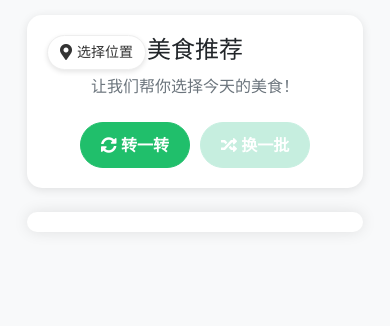
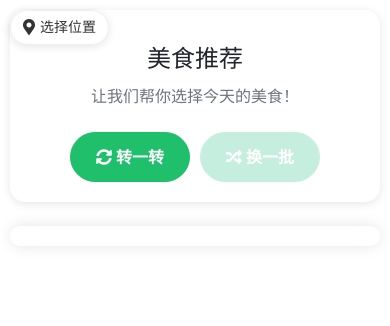
Before and after one commit to ly-wang19/food-spinner, a Flask app: page / in a window 390 px wide. Shown: the top 326 px of the page. Run offline with Flask 3, Linux system fonts and the light colour scheme.

Commit message:
全面优化移动端体验：调整布局、改进触摸交互、优化滚动体验

```diff
--- a/templates/index.html
+++ b/templates/index.html
@@ -8,16 +8,22 @@
     <link href="https://cdnjs.cloudflare.com/ajax/libs/font-awesome/5.15.4/css/all.min.css" rel="stylesheet">
     <style>
         body {
-            background-color: #f8f9fa;
-            padding: 15px;
-            padding-bottom: 80px;
-            touch-action: manipulation;
-            -webkit-tap-highlight-color: transparent;
+            margin: 0;
+            padding: 0;
+            font-family: -apple-system, BlinkMacSystemFont, "Segoe UI", Roboto, "Helvetica Neue", Arial, sans-serif;
+            background-color: #f5f5f5;
+            min-height: 100vh;
+            display: flex;
+            flex-direction: column;
         }
 
         .container {
-            max-width: 600px;
+            max-width: 800px;
             margin: 0 auto;
+            padding: 20px;
+            box-sizing: border-box;
+            width: 100%;
+            flex: 1;
         }
 
         .header {
@@ -339,6 +345,114 @@
         @keyframes spin {
             0% { transform: rotate(0deg); }
             100% { transform: rotate(360deg); }
+        }
+
+        /* 移动端优化 */
+        @media screen and (max-width: 768px) {
+            body {
+                background-color: #ffffff;
+            }
+
+            .container {
+                padding: 10px;
+                max-width: 100%;
+            }
+
+            .wheel-container {
+                width: 100%;
+                max-width: 300px;
+                margin: 10px auto;
+                padding: 0;
+            }
+
+            #wheel {
+                width: 100%;
+                height: auto;
+            }
+
+            .location-btn {
+                position: fixed;
+                top: 10px;
+                left: 10px;
+                z-index: 1000;
+                background: rgba(255, 255, 255, 0.95);
+                box-shadow: 0 2px 8px rgba(0,0,0,0.1);
+            }
+
+            .modal-content {
+                width: 90%;
+                max-width: 350px;
+                margin: 50px auto;
+                border-radius: 12px;
+            }
+
+            .search-input {
+                width: 100%;
+                padding: 12px;
+                font-size: 16px;
+                border-radius: 8px;
+            }
+
+            .search-results {
+                max-height: 60vh;
+                padding: 10px;
+            }
+
+            .button-container {
+                flex-direction: row;
+                justify-content: center;
+                gap: 15px;
+                margin-top: 30px;
+                padding: 0 15px;
+            }
+
+            #spinButton, #refreshButton {
+                padding: 12px 24px;
+                font-size: 16px;
+                min-width: 120px;
+                border-radius: 25px;
+            }
+
+            .restaurant-card {
+                width: 100%;
+                margin: 10px 0;
+                border-radius: 12px;
+            }
+
+            h1 {
+                font-size: 24px;
+                margin: 15px 0;
+                text-align: center;
+            }
+
+            .subtitle {
+                font-size: 16px;
+                margin: 10px 0 20px;
+                text-align: center;
+            }
+        }
+
+        /* 优化触摸体验 */
+        @media (hover: none) {
+            .button:active {
+                transform: scale(0.98);
+            }
+        }
+
+        /* 防止iOS点击闪烁和优化滚动 */
+        * {
+            -webkit-tap-highlight-color: transparent;
+        }
+
+        .modal, .search-results {
+            -webkit-overflow-scrolling: touch;
+            scrollbar-width: none;
+            -ms-overflow-style: none;
+        }
+
+        .modal::-webkit-scrollbar,
+        .search-results::-webkit-scrollbar {
+            display: none;
         }
     </style>
 </head>
```
